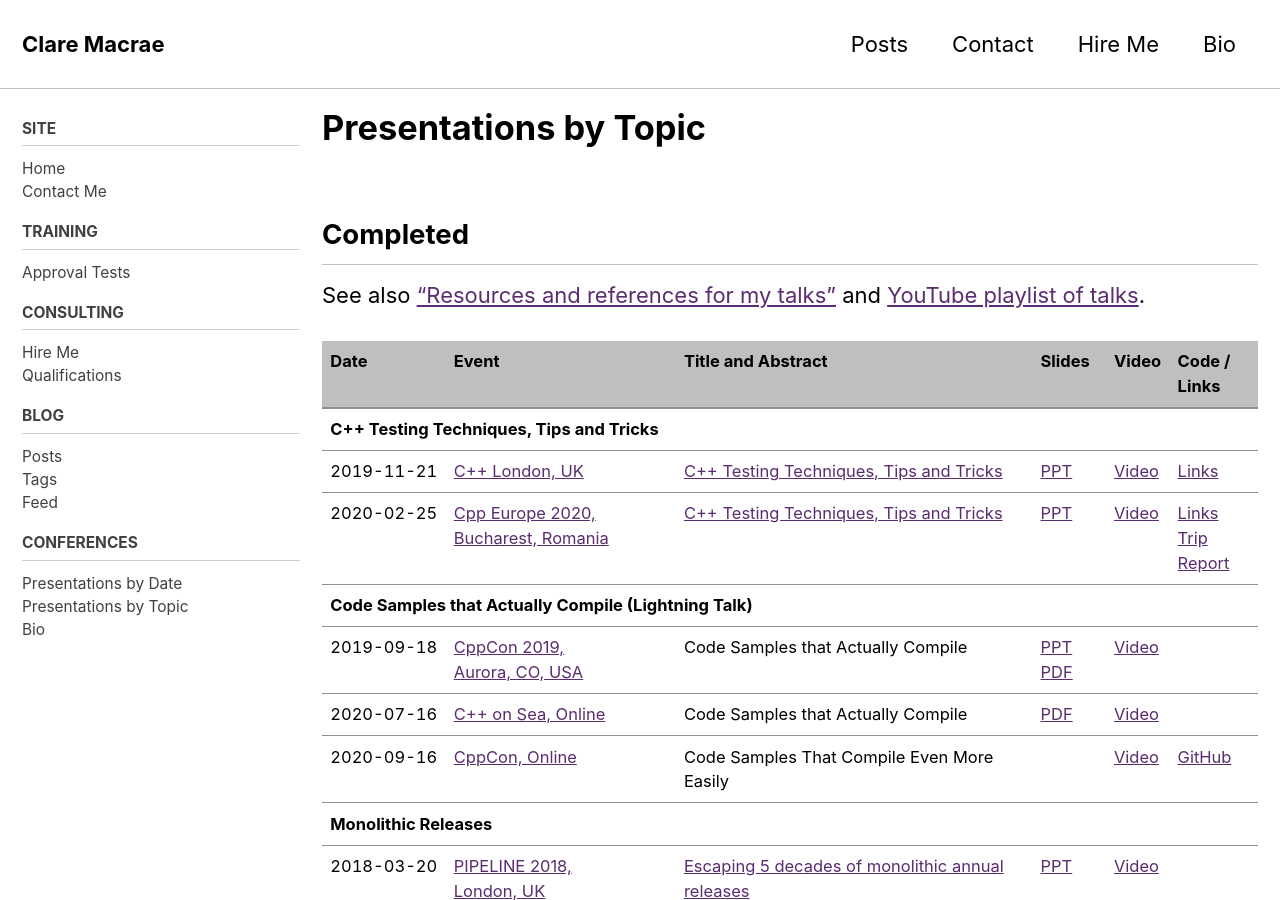
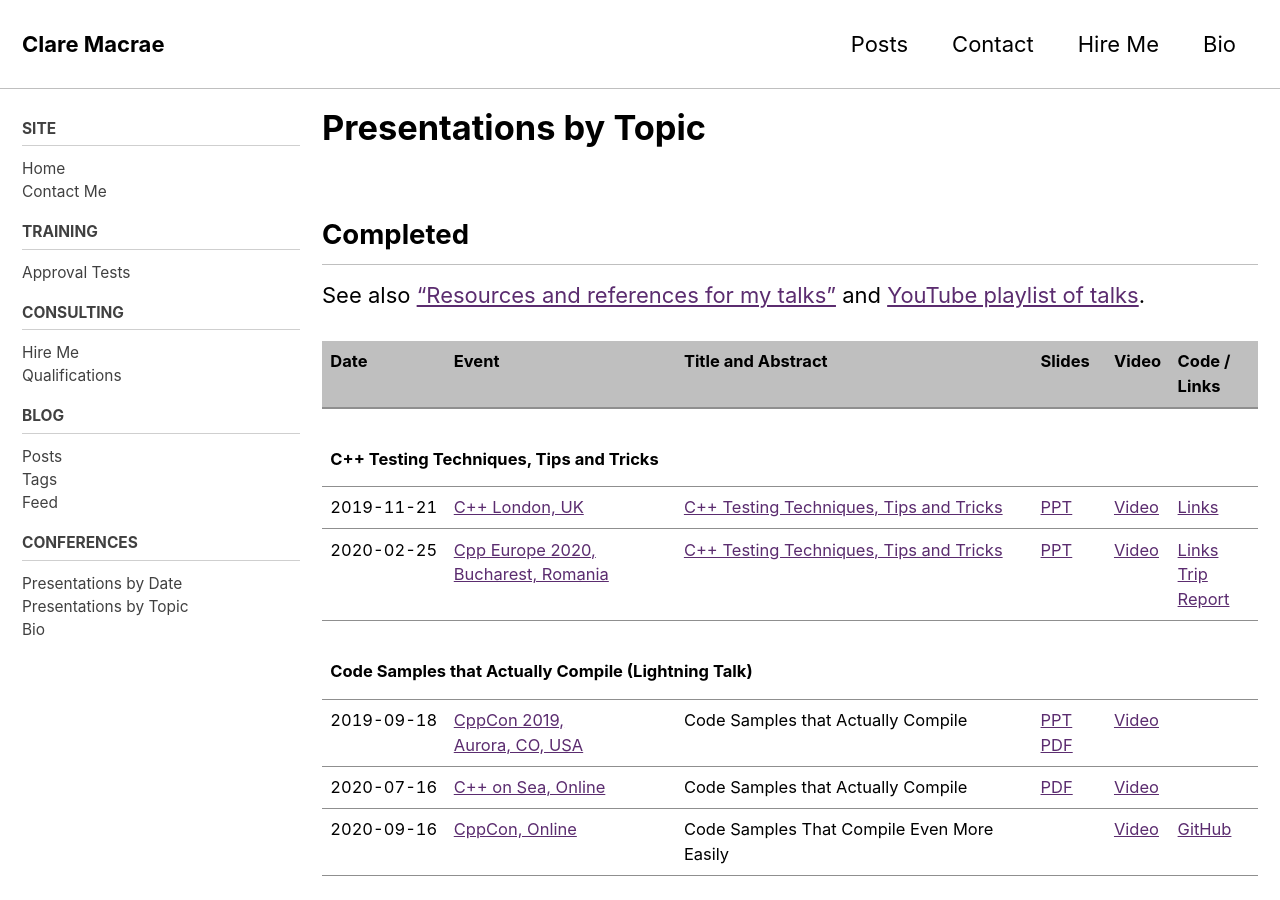
Before and after one commit to claremacrae/claremacrae.github.io, a Jekyll site: the page built from conferences/presentations_by_topic.md, in a window 1280 px wide and 900 px high. Built offline with Jekyll 4.4.1, drawn with Linux system fonts in a browser that asks for light colours; cached includes are drawn as plain includes; nearby versions of some CDN libraries.

```diff
--- a/_layouts/presentations_by_topic.html
+++ b/_layouts/presentations_by_topic.html
@@ -20,7 +20,7 @@
 
   {% for category in categoryGroupsSorted %}
     <tr>
-      <td colspan="6"><strong>{{ category.name }}</strong></td>
+      <td colspan="6"><h3>{{ category.name }}</h3></td>
     </tr>
 
     {% assign talksOldestFirst = category.items | reverse %}
```
